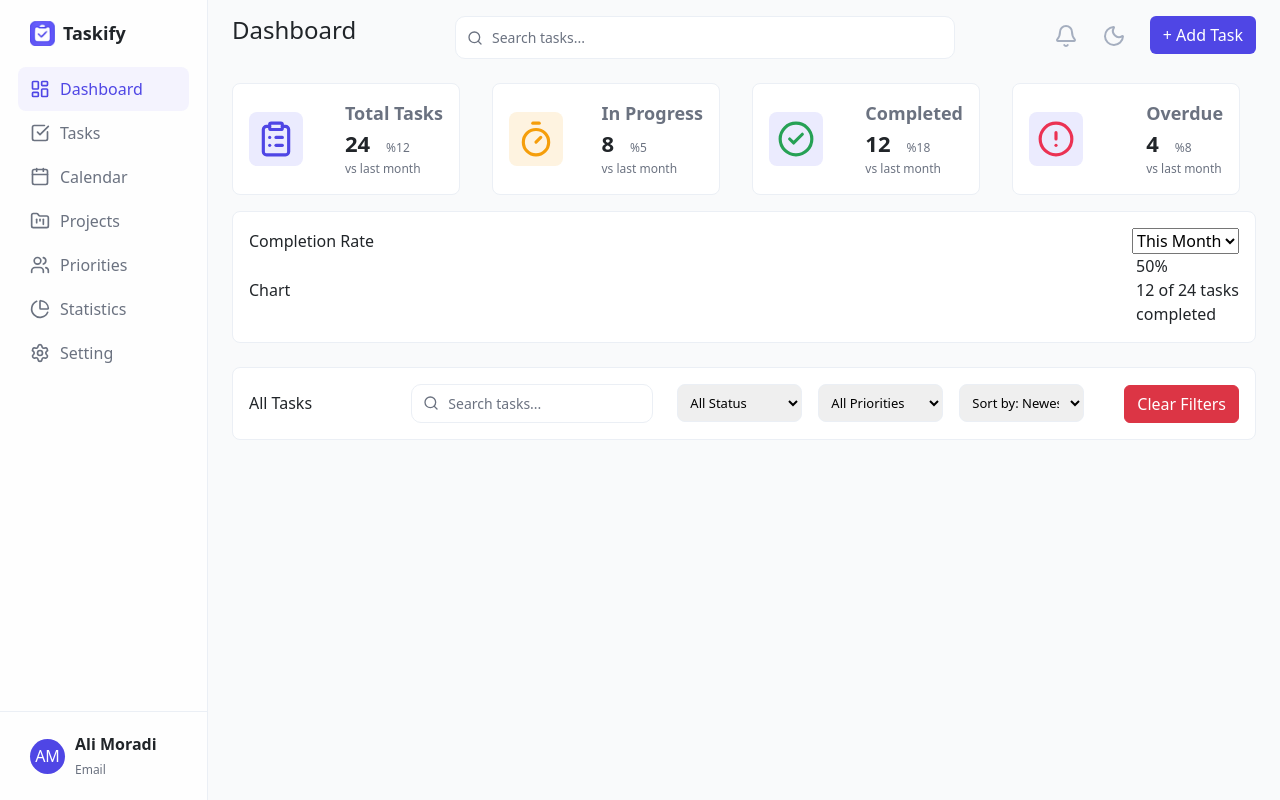
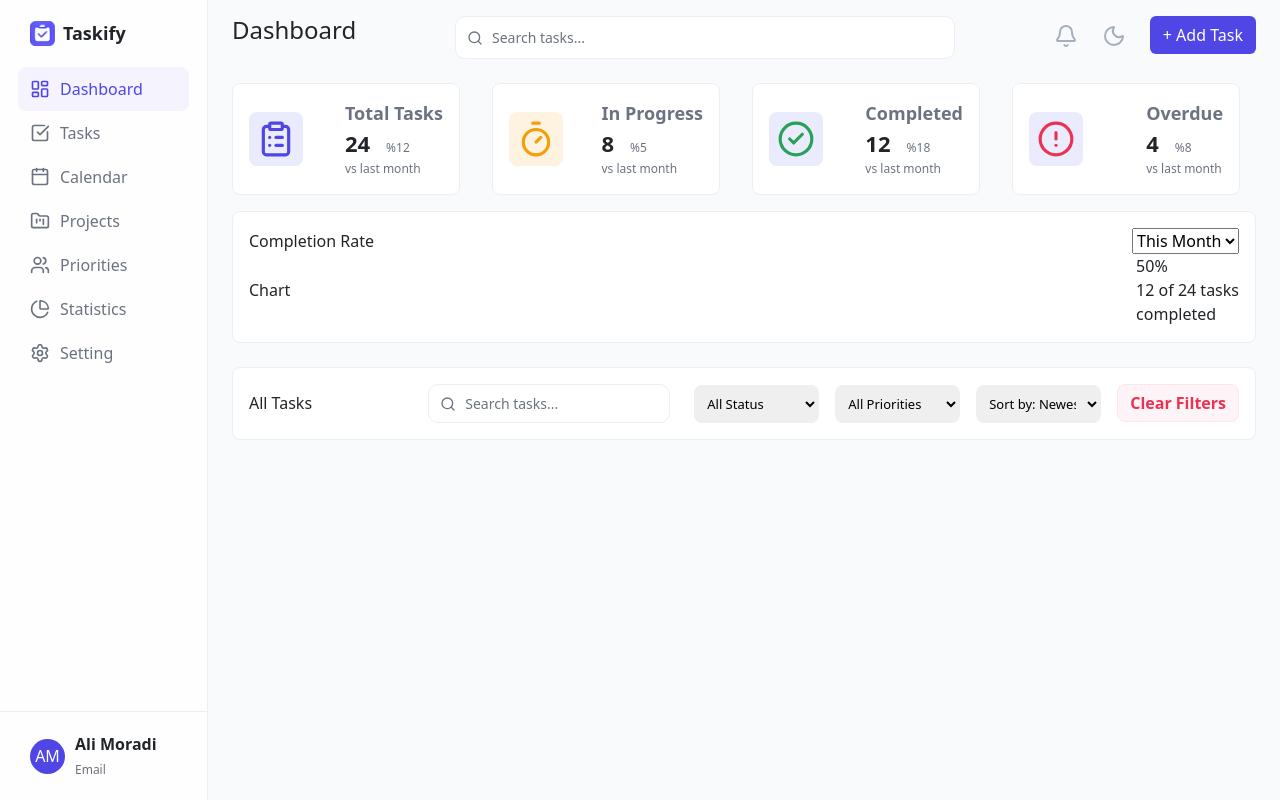
Before and after one commit to KamyabT/taskify, a React (Create React App) app: page /dashboard in a window 1280 px wide. Built offline with nearby package versions, Linux system fonts and the light colour scheme.

Commit message:
button component created and used, table filters in header added

```diff
--- a/src/App.css
+++ b/src/App.css
@@ -70,6 +70,7 @@ h6 {
   --text-light: #9ca3af; /* placeholder / label */
 
   --border-main: #ebeff5;
+  --border-warning: #fee6ec;
 
   --success: #26a155; /* completed */
   --success-light: #e5f8e8; /* completed light */
@@ -79,6 +80,9 @@ h6 {
   --danger-light: #fee7eb; /* overdue light */
   --info: #3b82f6; /* in progress */
   --info-light: #ebebfe; /* in progress light */
+
+  --warning-bg: #fef3f6;
+
 }
 
 /********************
--- a/src/components/ui/Button.jsx
+++ b/src/components/ui/Button.jsx
@@ -0,0 +1,12 @@
+import style from "./Button.module.css"
+
+
+const Button = ({children , type}) => {
+  return (
+    <button className={`${style.button} ${style[`${type}Btn`]}`}>
+      {children}
+    </button>
+  );
+};
+
+export default Button;
--- /dev/null
+++ b/src/components/ui/Button.module.css
@@ -0,0 +1,13 @@
+.button {
+  border-radius: 8px;
+  font-weight: 600;
+}
+
+.warningBtn {
+  background-color: var(--warning-bg);
+  border: 1px solid var(--border-warning);
+  border-radius: 8px;
+  color: var(--danger);
+  padding: 6px 12px;
+  font-weight: 600;
+}
--- a/src/features/tasks/components/TableFilters.jsx
+++ b/src/features/tasks/components/TableFilters.jsx
@@ -1,3 +1,4 @@
+import Button from "../../../components/ui/Button";
 import style from "./TableFilters.module.css";
 import { Search } from "lucide-react";
 
@@ -7,7 +8,11 @@ const TableFilters = () => {
       <h6>All Tasks</h6>
       <div className="d-flex justify-content-between" style={{ position: "relative" }}>
         <Search size={16} className={style.icon} />
-        <input className={`${style.searchBox} me-4`} type="text" placeholder="Search tasks..." />
+        <input
+          className={`${style.searchBox} me-4`}
+          type="text"
+          placeholder="Search tasks..."
+        />
         <div>
           <select className="select text-card-label me-3" name="" id="">
             <option value="">All Status</option>
@@ -27,7 +32,7 @@ const TableFilters = () => {
             <option value="">Sort by: Priority</option>
             <option value="">Sort by: Status</option>
           </select>
-          <button className="btn btn-danger ms-4">Clear Filters</button>
+          <Button type="warning">Clear Filters</Button>
         </div>
       </div>
     </div>
--- a/src/features/tasks/components/TableFilters.module.css
+++ b/src/features/tasks/components/TableFilters.module.css
@@ -29,3 +29,19 @@
   transform: translateY(-50%);
   color: var(--text-secondary);
 }
+
+.warningBtn {
+  background-color: var(--warning-bg);
+  border: 1px solid var(--border-warning);
+  border-radius: 8px;
+  color: var(--danger);
+  padding: 6px 12px;
+  font-weight: 600;
+}
+
+.warningBtn:hover {
+  background-color: #ef253e;
+  color: white;
+  font-weight: 600;
+  transition: all 0.3s ease;
+}
```
Also changed, not shown: src/features/tasks/components/TasksTable.module.css (line endings or trailing spaces).
